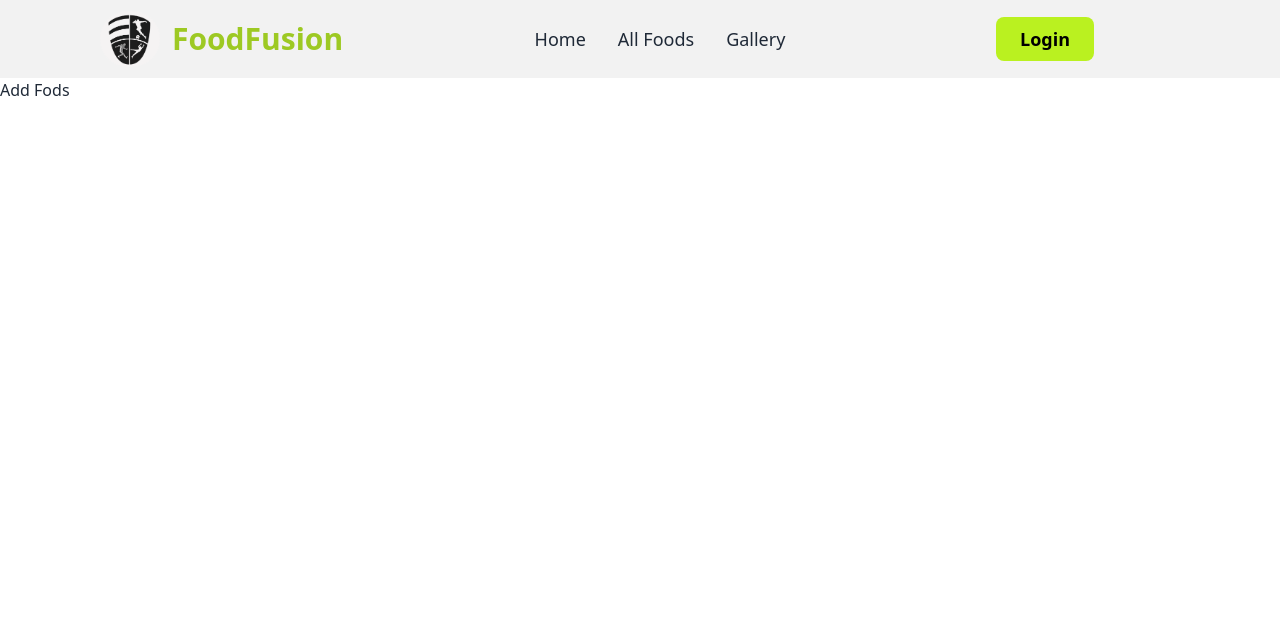
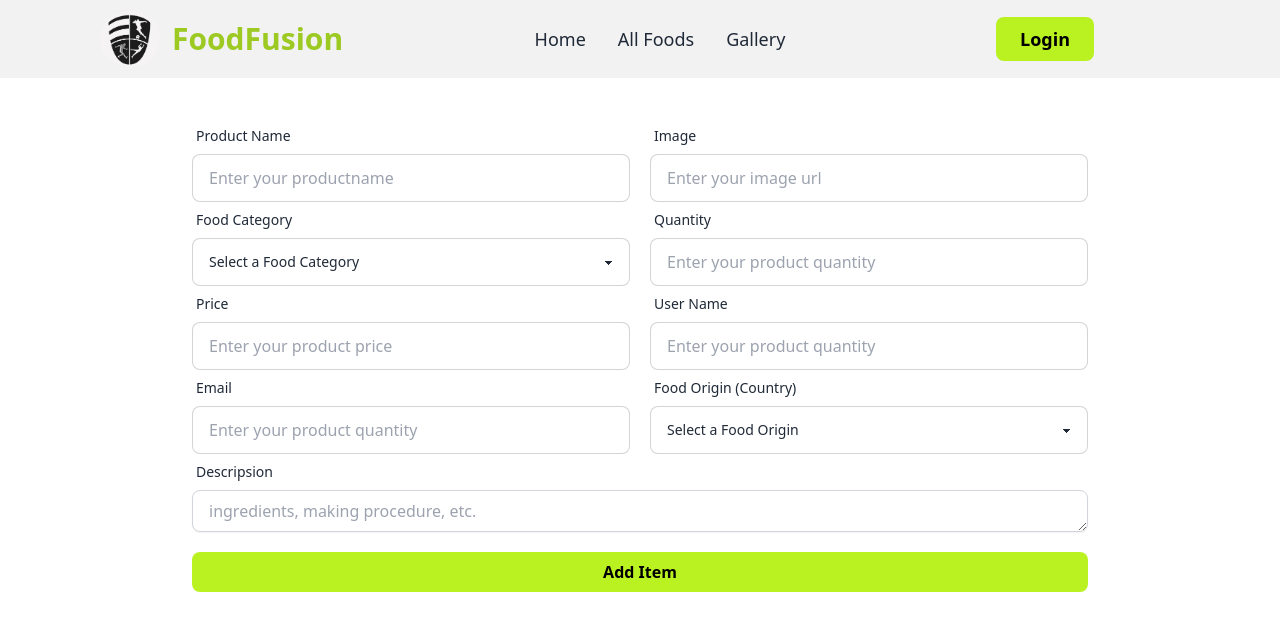
Before and after one commit to azmiruddin-143/FoodFusion-frontend, a React (Vite) app: page /addfood in a window 1280 px wide. Shown: the top 630 px of the page. Built offline with nearby package versions, Linux system fonts and the light colour scheme; no server answers.

Commit message:
Add food post complete

```diff
--- a/package.json
+++ b/package.json
@@ -19,7 +19,8 @@
     "react-router-dom": "^7.1.0",
     "react-toastify": "^11.0.2",
     "react-tooltip": "^5.28.0",
-    "sort-by": "^1.2.0"
+    "sort-by": "^1.2.0",
+    "sweetalert2": "^11.15.3"
   },
   "devDependencies": {
     "@eslint/js": "^9.17.0",
--- a/src/Pages/AddFoods.jsx
+++ b/src/Pages/AddFoods.jsx
@@ -1,9 +1,174 @@
-import React from 'react';
+import React, { useContext } from 'react';
+import Swal from 'sweetalert2';
+import { toast } from 'react-toastify';
+import 'react-toastify/dist/ReactToastify.css';
+import { AuthContext } from '../Auth Provider/AuthProvider';
+const AddFoods = () => {
+    const { user } = useContext(AuthContext)
+    const addFoodsForm = (e) => {
+        e.preventDefault()
+        const from = e.target
+        const productName = from.productname.value
+        const image = from.image.value
+        const category = from.category.value
+        const quantity = from.quantity.value
+        const price = from.price.value
+        const userName = from.username.value
+        const useremail = from.useremail.value
+        const foodorigin = from.foodorigin.value
+        const description = from.description.value
+        const foodsObject = {productName,image,category, quantity, price, userName, useremail, foodorigin, description, }
 
-const AddFoods = () => {
+
+        if (!image.includes('.png') && !image.includes('.jpg')) {
+            toast.error("Enter the correct image URL", {
+                autoClose: 3000,
+            });
+            return;
+        }
+
+        if (category === "Select a Food Category") {
+            toast.error("Select a Category name", {
+                autoClose: 3000,
+            });
+            return;
+        }
+        if (foodorigin === "Select a Food Origin") {
+            toast.error("Select a Food Origin ", {
+                autoClose: 3000,
+            });
+            return;
+        }
+
+
+
+        fetch("http://localhost:5000/foods", {
+            method: "POST",
+            headers: {
+                "Content-Type": "application/json",
+            },
+            body: JSON.stringify(foodsObject),
+        })
+            .then(res => res.json())
+            .then(data => {
+                console.log(data);
+                if (data.insertedId) {
+                    Swal.fire({
+                        title: "Post SuccessFull",
+                        text: "Successfully adding a food item",
+                        icon: "success"
+                    });
+
+                    from.reset()
+                    from.category.value = "";
+                    from.foodorigin.value ="";
+
+                }
+            })
+
+    }
+
+
+
+
     return (
-        <div>
-            <h1>Add Fods</h1>
+        <div className='my-10 mx-10 '>
+            <form onSubmit={addFoodsForm} className='max-w-4xl mx-auto' action="">
+                <div className=' sm:flex gap-5'>
+                    <div className="form-control w-full">
+
+                        <label className="label">
+                            <span className="label-text"> Product Name</span>
+                        </label>
+                        <input type="text" name='productname' placeholder="Enter your productname" className="input input-bordered" required />
+
+                    </div>
+                    <div className="form-control w-full">
+                        <label className="label">
+                            <span className="label-text">Image</span>
+                        </label>
+                        <input type="text" name='image' placeholder="Enter your image url" className="input input-bordered" required />
+                    </div>
+                </div>
+                <div className='sm:flex gap-5'>
+                    <div className="form-control w-full">
+                        <label className="label">
+                            <span className="label-text">Food Category </span>
+                        </label>
+                        <select name="category" placeholder="Select a Category" className="select select-bordered"  required>
+                            <option value="" disabled selected>Select a Food Category</option>
+                            <option value="Football">Main Courses</option>
+                            <option value="Basketball">Desserts</option>
+                            <option value="Tennis">Beverages </option>
+                            <option value="Cricket">Non-Vegetarian</option>
+                            <option value="Hockey">Salads</option>
+                            <option value="Hockey">Snacks</option>
+                        </select>
+                    </div>
+                    <div className="form-control w-full">
+                        <label className="label">
+                            <span className="label-text">Quantity</span>
+                        </label>
+                        <input type="number" name='quantity' placeholder="Enter your product quantity" className="input input-bordered" required />
+                    </div>
+                </div>
+                <div className='sm:flex gap-5'>
+                    <div className="form-control w-full">
+                        <label className="label">
+                            <span className="label-text">Price</span>
+                        </label>
+                        <input type="number" name='price' placeholder="Enter your product price" className="input input-bordered" required />
+                    </div>
+                    <div className="form-control w-full">
+                        <label className="label">
+                            <span className="label-text">User Name</span>
+                        </label>
+                        <input type="text"
+                            name='username' value={user?.displayName} placeholder="Enter your product quantity" className="input input-bordered" required />
+                    </div>
+                </div>
+                <div className='sm:flex gap-5'>
+                    <div className="form-control w-full">
+                        <label className="label">
+                            <span className="label-text">Email</span>
+                        </label>
+                        <input type="email" value={user?.email}  name='useremail' placeholder="Enter your product quantity" className="input input-bordered" required />
+
+
+                    </div>
+                    <div className="form-control w-full">
+                        <label className="label">
+                            <span className="label-text">Food Origin (Country)</span>
+                        </label>
+                        <select id="country" name="foodorigin" placeholder="Select a Food Origin" className='select select-bordered' required>
+                            <option value="" disabled selected>Select a Food Origin</option>
+                            <option value="Bangladesh">Bangladesh</option>
+                            <option value="India">India</option>
+                            <option value="United States">United States</option>
+                            <option value="United Kingdom">United Kingdom</option>
+                            <option value="China">China</option>
+                            <option value="Japan">Japan</option>
+                        </select>
+                    </div>
+                </div>
+
+
+                <div className="form-control w-full">
+                    <label className="label">
+                        <span className="label-text">Descripsion</span>
+                    </label>
+                    <textarea
+                        placeholder="ingredients, making procedure, etc. "
+                        name='description'
+                        rows="1"
+                        className="w-full py-2 px-4 border border-gray-300 rounded-lg shadow-sm focus:outline-none focus:ring-2 focus:ring-blue-500"
+                    ></textarea>
+                </div>
+
+                <div className='w-full'>
+                    <button className='bg-[#baf120] text-black font-bold w-full py-2 px-3 my-5 rounded-lg'>Add Item</button>
+                </div>
+            </form>
         </div>
     );
 };
```
Also changed, not shown: 1 other file (tests, documents, lock files or other folders).
